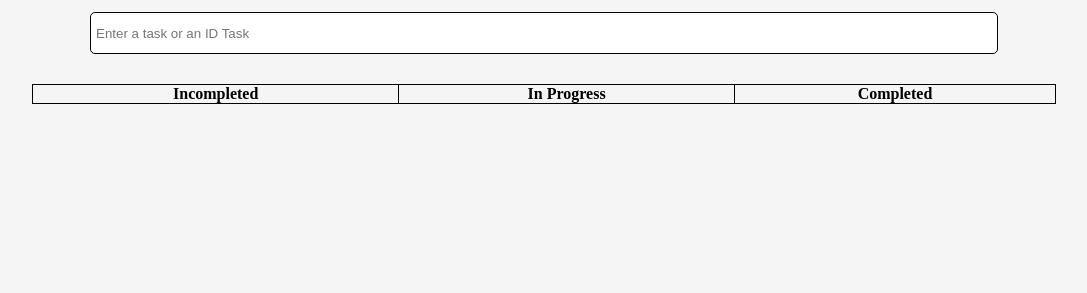
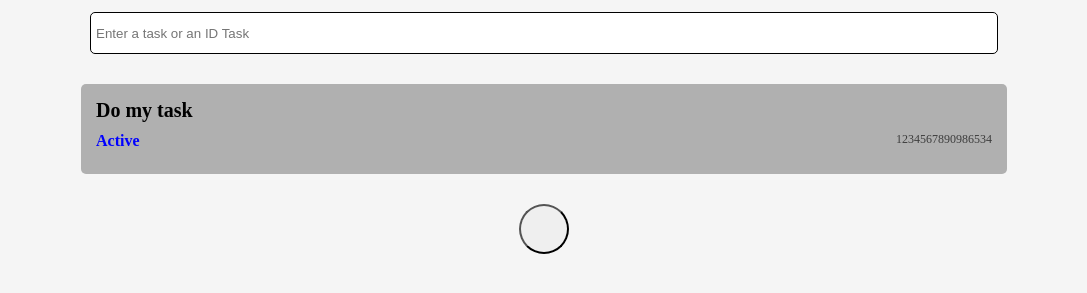
Before and after one commit to Carlos-Leon98/ToDo-App, a plain HTML site: page public/index.html in a window 1280 px wide. Shown: the part 55-348 px from the top of the page, without its empty margins (96-1183 px from the left). Drawn offline with Linux system fonts and the light colour scheme.

Commit message:
Adding styles and creating JavaScript folder

```diff
--- a/public/index.html
+++ b/public/index.html
@@ -14,12 +14,11 @@
     <form action="get">
         <input type="text" placeholder="Enter a task or an ID Task">
     </form>
-    <table>
-        <tr>
-            <th>Incompleted</th>
-            <th>In Progress</th>
-            <th>Completed</th>
-        </tr>
-    </table>
+    <div>
+        <p class="taskTitle">Do my task</p>
+        <p class="taskStatus">Active</p>
+        <p class="taskId">1234567890986534</p>
+    </div>
+    <button></button>
 </body>
 </html>
--- a/public/styles/style.css
+++ b/public/styles/style.css
@@ -20,11 +20,36 @@ input{
     border: 1.5px solid #000;
     border-radius: 5px;
 }
-table{
-    width: 80%;
+div{
+    font-size: 16px;
+    width: 70%;
+    height: 60px;
     margin: 0 auto;
+    padding: 15px;
+    border-radius: 5px;
+    background-color: #b0b0b0;
+    display: flex;
+    flex-wrap: wrap;
+    justify-content: space-between;
 }
-table, tr, th, td {
-    border: 1px solid #000;
-    border-collapse: collapse;
+.taskTitle{
+    font-size: 20px;
+    font-weight: bold;
+    width: 100%;
 }
+.taskStatus{
+    color: blue;
+    font-weight: bold;
+}
+.taskId{
+    font-size: 12px;
+    color: #3d3d3d;
+}
+button{
+    width: 50px;
+    height: 50px;
+    margin: 0 auto;
+    margin-top: 30px;
+    border-radius: 100%;
+    display: block;
+}
```
Also changed, not shown: public/JavaScript/index.js (added).
